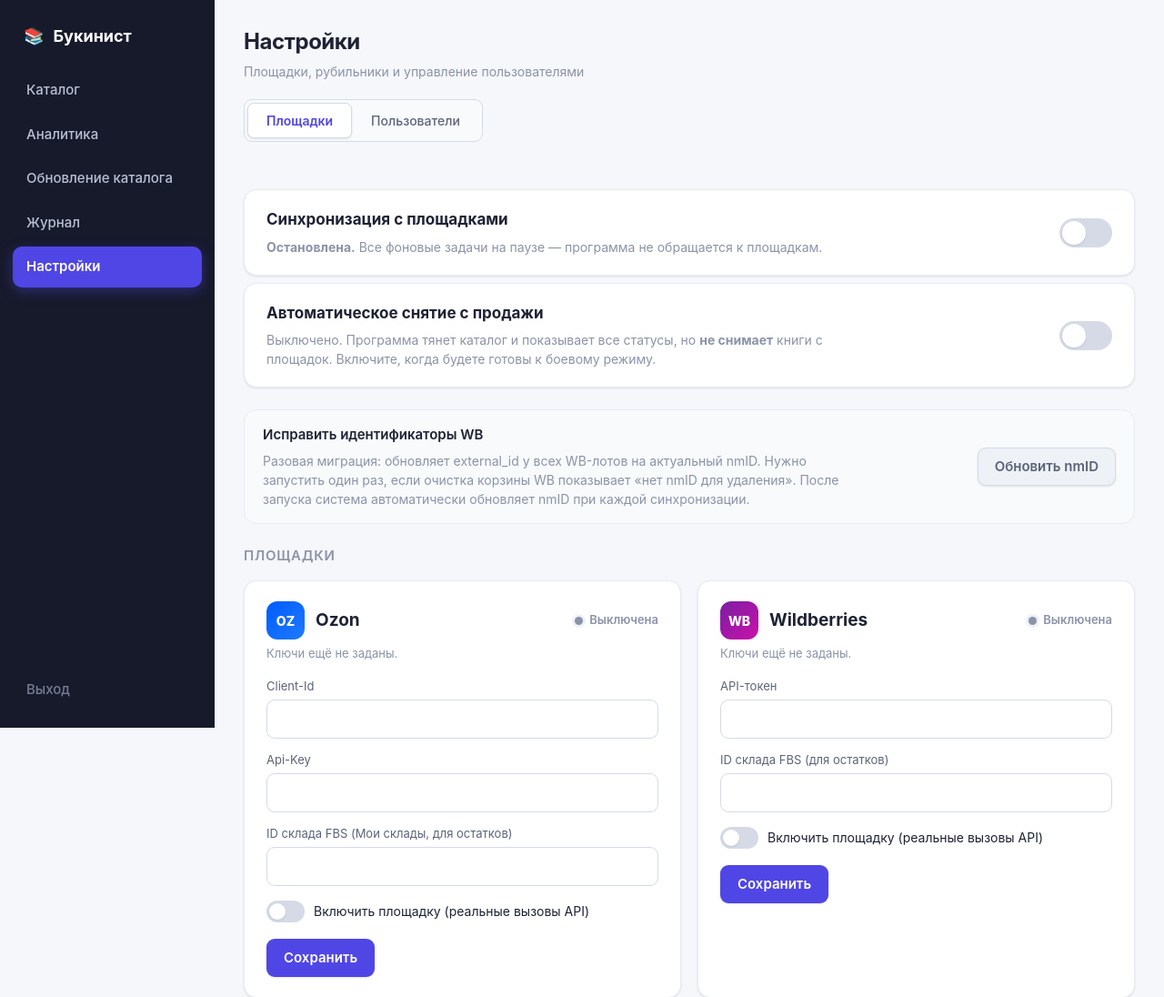
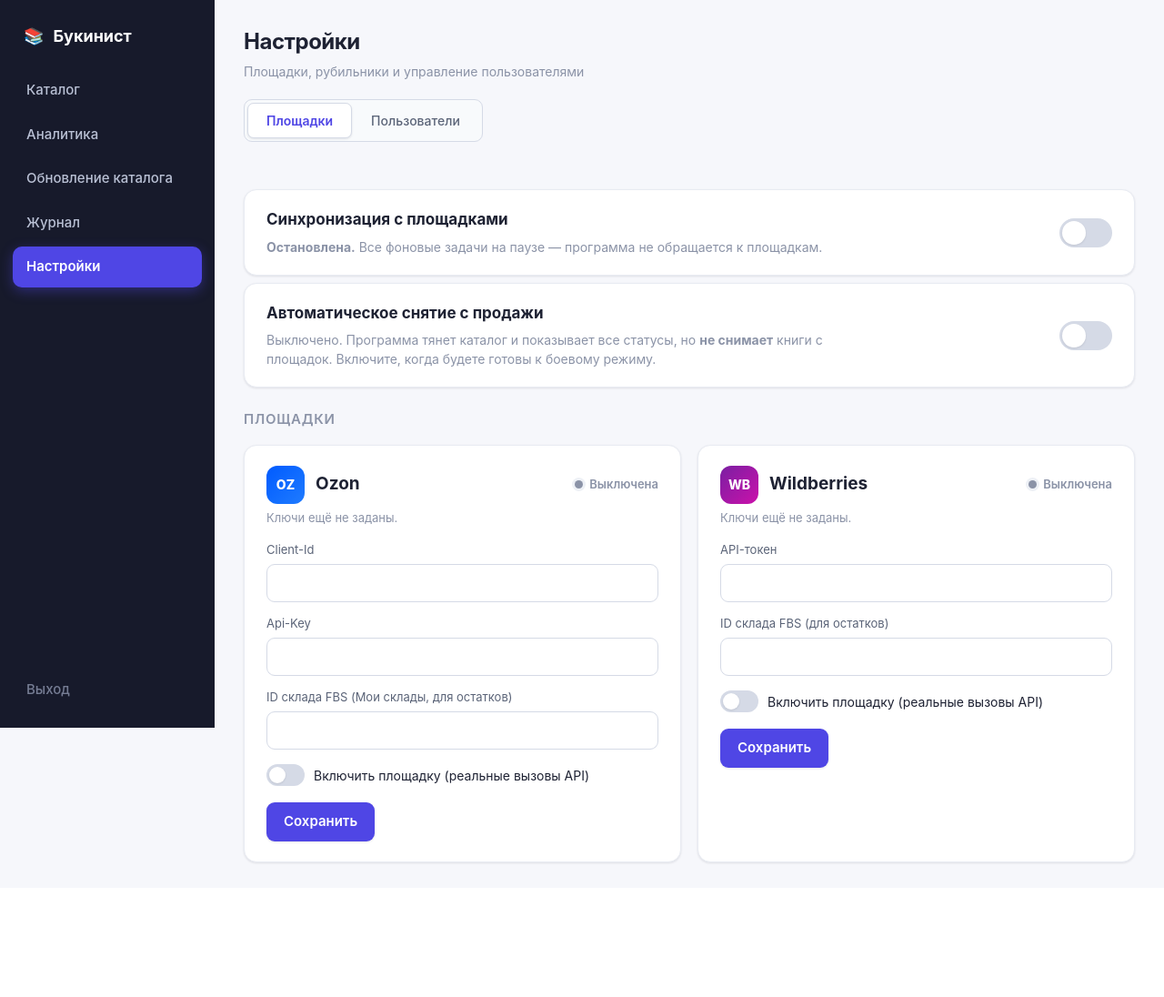
Before and after one commit to kezuo-dev/magaz, a FastAPI app: page /settings in a window 1280 px wide. Shown: the top 1096 px of the page at 91% size. After the commit the page ends 950 px from the top, so only its background shows below. Run offline with FastAPI, Linux system fonts and the light colour scheme; the visitor is signed in with stand-in values (Sample User, id 1); parts of the project's set-up code (start-up, migrations or seed data) failed here and were passed over.

Commit message:
Revert "Добавлена кнопка миграции WB nmID в настройках"
This reverts commit 2573aa937935b989542e3d4bf6840d51ca0cc809.

```diff
--- a/app/routes/imports.py
+++ b/app/routes/imports.py
@@ -16,7 +16,7 @@ from urllib.parse import quote
 from fastapi import APIRouter, Depends, File, Form, Request, UploadFile
 from fastapi.responses import HTMLResponse, RedirectResponse
 from sqlalchemy import select
-from sqlalchemy.orm import Session, selectinload
+from sqlalchemy.orm import Session
 
 from app.catalog_sync import TARGET_FIELDS, sync_all, sync_marketplace, upsert_catalog_rows
 from app.db import get_db
@@ -223,33 +223,30 @@ def import_sync(request: Request, db: Session = Depends(get_db)):
 
 
 @router.post("/fix-wb-ids")
-def fix_wb_external_ids(request: Request, db: Session = Depends(get_db)):
+def fix_wb_external_ids(db: Session = Depends(get_db)):
     """Служебная ручка: обновить external_id у всех WB-лотов на актуальный nmID.
 
     Запускается вручную один раз для миграции старых данных (где external_id был
     vendorCode). После этого catalog_sync.py автоматически обновляет external_id
     при каждой сверке, поэтому повторный запуск не нужен.
     """
-    from app.access import require_section
     from app.marketplaces import get_client
     from app.models import Listing, MarketplaceAccount
     from app.security import decrypt_credentials
-
-    # Только для владельца или руководителя (доступ к настройкам)
-    require_section(request, "settings")
+    from sqlalchemy.orm import selectinload
 
     # Проверяем настройки WB
     account = db.scalar(
         select(MarketplaceAccount).where(MarketplaceAccount.marketplace == "wildberries")
     )
     if not account or not account.enabled or not account.credentials_encrypted:
-        return RedirectResponse("/settings?error=" + quote("WB площадка выключена или нет ключей"), status_code=303)
+        return RedirectResponse("/?synced=" + quote("WB площадка выключена или нет ключей"), status_code=303)
 
     try:
         creds = decrypt_credentials(account.credentials_encrypted)
         client = get_client("wildberries", creds)
     except Exception as exc:
-        return RedirectResponse("/settings?error=" + quote(f"Не удалось подключиться к WB: {exc}"), status_code=303)
+        return RedirectResponse("/?synced=" + quote(f"Не удалось подключиться к WB: {exc}"), status_code=303)
 
     # Находим все WB-лоты
     listings = db.scalars(
@@ -259,13 +256,13 @@ def fix_wb_external_ids(request: Request, db: Session = Depends(get_db)):
     ).all()
 
     if not listings:
-        return RedirectResponse("/settings?error=" + quote("WB-лотов в базе нет"), status_code=303)
+        return RedirectResponse("/?synced=" + quote("WB-лотов в базе нет"), status_code=303)
 
     # Запрашиваем все карточки с WB
     try:
         cards_data = client.list_catalog()
     except MarketplaceError as exc:
-        return RedirectResponse("/settings?error=" + quote(f"Не удалось получить каталог WB: {exc}"), status_code=303)
+        return RedirectResponse("/?synced=" + quote(f"Не удалось получить каталог WB: {exc}"), status_code=303)
 
     # Индекс по vendorCode для быстрого поиска
     cards_by_vendor = {}
@@ -309,7 +306,7 @@ def fix_wb_external_ids(request: Request, db: Session = Depends(get_db)):
     db.commit()
 
     msg = f"WB external_id обновлён: {updated} лотов, {already_ok} уже корректных"
-    return RedirectResponse("/settings?wb_ids=" + quote(msg), status_code=303)
+    return RedirectResponse("/?synced=" + quote(msg), status_code=303)
 
 
 def _sources(db: Session) -> list[dict]:
--- a/app/routes/settings.py
+++ b/app/routes/settings.py
@@ -37,7 +37,7 @@ def _accounts_by_mp(db: Session) -> dict[str, MarketplaceAccount]:
 
 
 @router.get("", response_class=HTMLResponse)
-def settings_page(request: Request, db: Session = Depends(get_db), saved: str = "", checked: str = "", withdraw: str = "", sync: str = "", wb_ids: str = "", error: str = ""):
+def settings_page(request: Request, db: Session = Depends(get_db), saved: str = "", checked: str = "", withdraw: str = "", sync: str = ""):
     accounts = _accounts_by_mp(db)
     cards = []
     for mp in Marketplace:
@@ -63,8 +63,6 @@ def settings_page(request: Request, db: Session = Depends(get_db), saved: str =
             "auto_withdraw": is_auto_withdraw_enabled(db),
             "sync_enabled": is_sync_enabled(db),
             "sync": sync,
-            "wb_ids": wb_ids,
-            "error": error,
         },
     )
 
--- a/app/static/style.css
+++ b/app/static/style.css
@@ -538,17 +538,6 @@ th.col-price { text-align: right; }
 .kill-switch-form .switch::after { width: 26px; height: 26px; }
 .kill-switch-form .switch-input:checked + .switch { background: var(--ok); }
 .kill-switch-form .switch-input:checked + .switch::after { transform: translateX(26px); }
-
-/* Временная панель служебных операций (миграции, разовые исправления). */
-.maintenance-panel {
-  display: flex; align-items: center; justify-content: space-between; gap: 20px;
-  padding: 16px 20px; border-radius: var(--radius); margin-bottom: 24px;
-  border: 1px solid var(--line); background: var(--surface-2);
-}
-.maintenance-title { font-size: 15px; font-weight: 600; }
-.maintenance-text p { margin: 6px 0 0; font-size: 14px; max-width: 640px; }
-.maintenance-form { flex-shrink: 0; }
-
 .section-h { margin: 8px 0 16px; font-size: 15px; text-transform: uppercase; letter-spacing: .05em; color: var(--muted); font-weight: 600; }
 
 /* ---------- Tabs ---------- */
--- a/app/templates/base.html
+++ b/app/templates/base.html
@@ -4,7 +4,7 @@
   <meta charset="utf-8">
   <meta name="viewport" content="width=device-width, initial-scale=1">
   <title>{% block title %}Букинист{% endblock %}</title>
-  <link rel="stylesheet" href="/static/style.css?v=27">
+  <link rel="stylesheet" href="/static/style.css?v=26">
 </head>
 <body>
   {# Вошедший пользователь. Вход один — по телефону, поэтому me есть всегда,
--- a/app/templates/settings.html
+++ b/app/templates/settings.html
@@ -18,8 +18,6 @@
   {% if sync == 'off' %}<div class="notice err"><span>Синхронизация остановлена — все фоновые задачи на паузе.</span><button type="button" class="notice-close" aria-label="Закрыть">&times;</button></div>{% endif %}
   {% if withdraw == 'on' %}<div class="notice ok"><span>Автоснятие включено — программа снимает проданные книги с других площадок.</span><button type="button" class="notice-close" aria-label="Закрыть">&times;</button></div>{% endif %}
   {% if withdraw == 'off' %}<div class="notice ok"><span>Автоснятие выключено — программа только показывает статусы, ничего не снимает.</span><button type="button" class="notice-close" aria-label="Закрыть">&times;</button></div>{% endif %}
-  {% if wb_ids %}<div class="notice ok"><span>{{ wb_ids }}</span><button type="button" class="notice-close" aria-label="Закрыть">&times;</button></div>{% endif %}
-  {% if error %}<div class="notice err"><span>{{ error }}</span><button type="button" class="notice-close" aria-label="Закрыть">&times;</button></div>{% endif %}
   {% if checked and ':' in checked %}
     {# Разбираем безопасно: распаковка split(':') падала бы с 500 на кривом
        параметре в адресе (например ?checked=abc или ?checked=a:b:c). #}
@@ -74,20 +72,6 @@
              {{ 'checked' if auto_withdraw else '' }} onchange="document.getElementById('kill-switch-form').submit()">
       <span class="switch"></span>
     </label>
-  </form>
-</div>
-
-<div class="maintenance-panel">
-  <div class="maintenance-text">
-    <div class="maintenance-title">Исправить идентификаторы WB</div>
-    <p class="muted">
-      Разовая миграция: обновляет external_id у всех WB-лотов на актуальный nmID.
-      Нужно запустить один раз, если очистка корзины WB показывает «нет nmID для удаления».
-      После запуска система автоматически обновляет nmID при каждой синхронизации.
-    </p>
-  </div>
-  <form method="post" action="/import/fix-wb-ids" class="maintenance-form">
-    <button type="submit" class="secondary">Обновить nmID</button>
   </form>
 </div>
 
```
